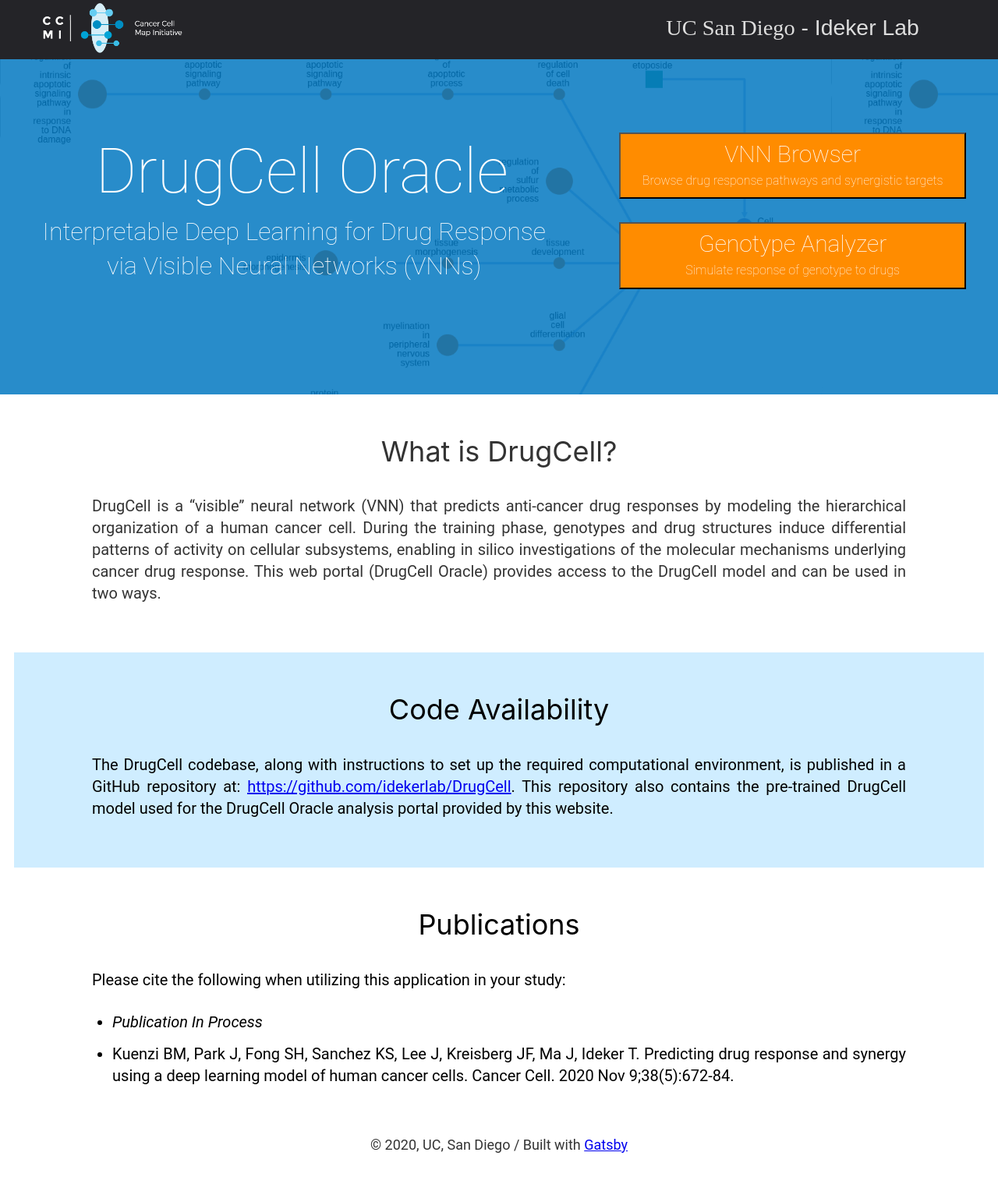
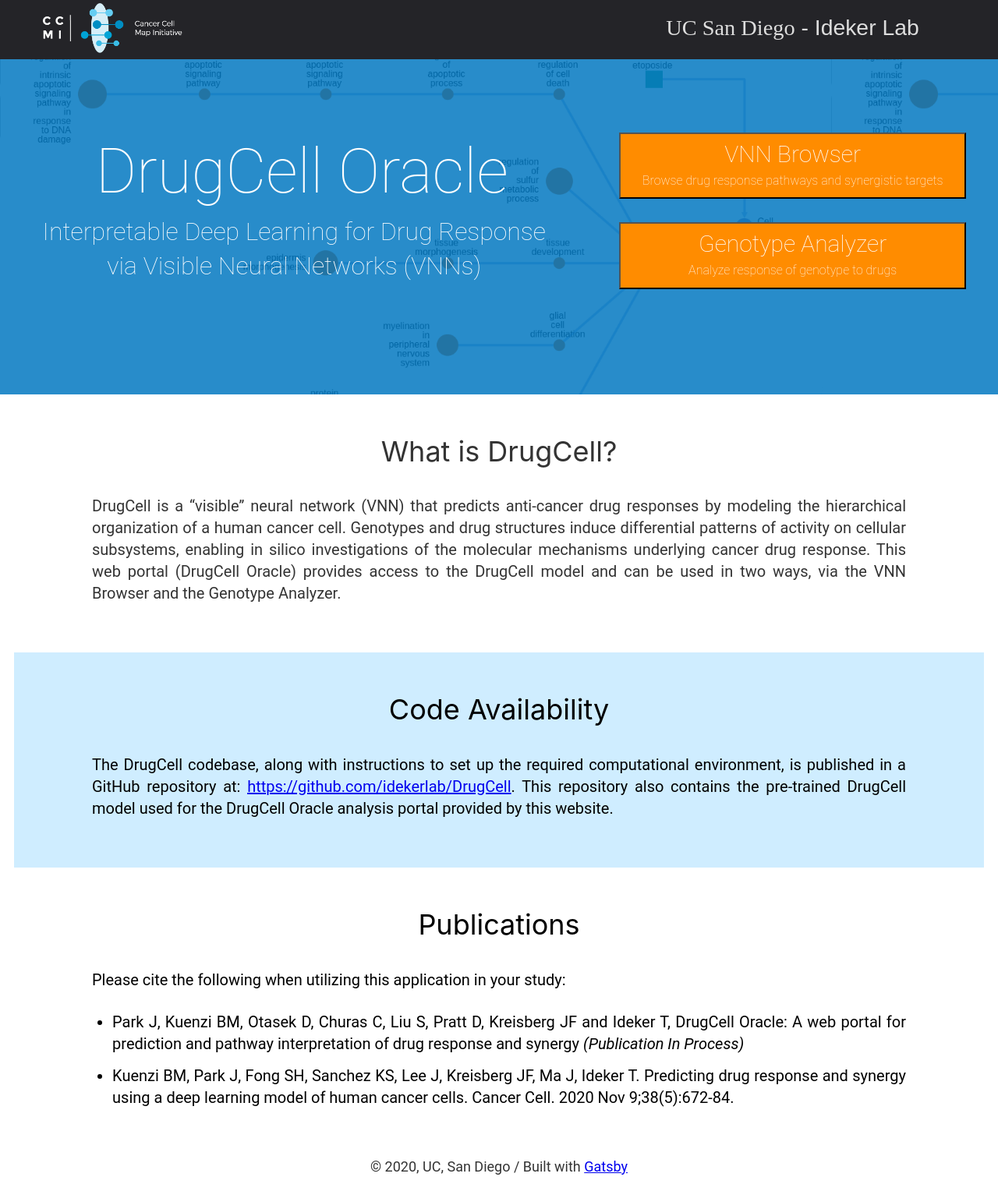
Before and after one commit to idekerlab/drugcell-landing-page, a Gatsby site: page / in a window 1280 px wide. Shown: the part 5-1515 px from the top of the page at 78% size. Before the commit the page ends 1487 px from the top, so only its background shows below. Built offline with nearby package versions, Linux system fonts and the light colour scheme; Gatsby itself is replaced by a stand-in of ours.

Commit message:
Update text

```diff
--- a/src/pages/index.js
+++ b/src/pages/index.js
@@ -57,7 +57,7 @@
                       Genotype Analyzer
                     </div>
                     <div className='buttonCaption'>
-                      Simulate response of genotype to drugs
+                      Analyze response of genotype to drugs
                     </div>
                   </button>
                 </form>
@@ -94,11 +94,12 @@
         <h2>What is DrugCell?</h2>
         <p> DrugCell is a “visible” neural network (VNN) that predicts anti-cancer
         drug responses by modeling the hierarchical organization of a human
-        cancer cell. During the training phase, genotypes and drug structures
+        cancer cell. Genotypes and drug structures
         induce differential patterns of activity on cellular subsystems,
         enabling in silico investigations of the molecular mechanisms
         underlying cancer drug response. This web portal (DrugCell Oracle)
-        provides access to the DrugCell model and can be used in two ways.
+        provides access to the DrugCell model and can be used in two ways,
+        via the VNN Browser and the Genotype Analyzer.
         </p>
       </Panel>
 
@@ -121,7 +122,7 @@
           </p>
         <p>
           <ul>
-            <li><i>Publication In Process</i></li>
+            <li>Park J, Kuenzi BM, Otasek D, Churas C, Liu S, Pratt D, Kreisberg JF and Ideker T, DrugCell Oracle: A web portal for prediction and pathway interpretation of drug response and synergy <i>(Publication In Process)</i></li>
             <li>Kuenzi BM, Park J, Fong SH, Sanchez KS, Lee J, Kreisberg JF, Ma J,
 Ideker T. Predicting drug response and synergy using a deep learning
 model of human cancer cells. Cancer Cell. 2020 Nov 9;38(5):672-84.</li>
```
Also changed, not shown: 1 other file.
